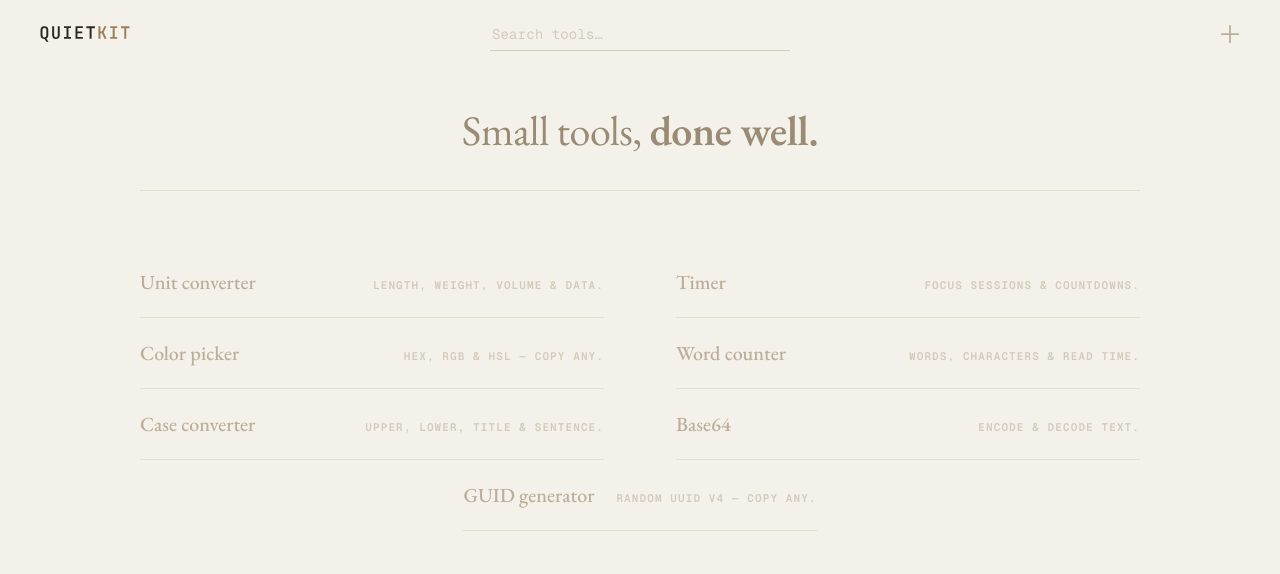
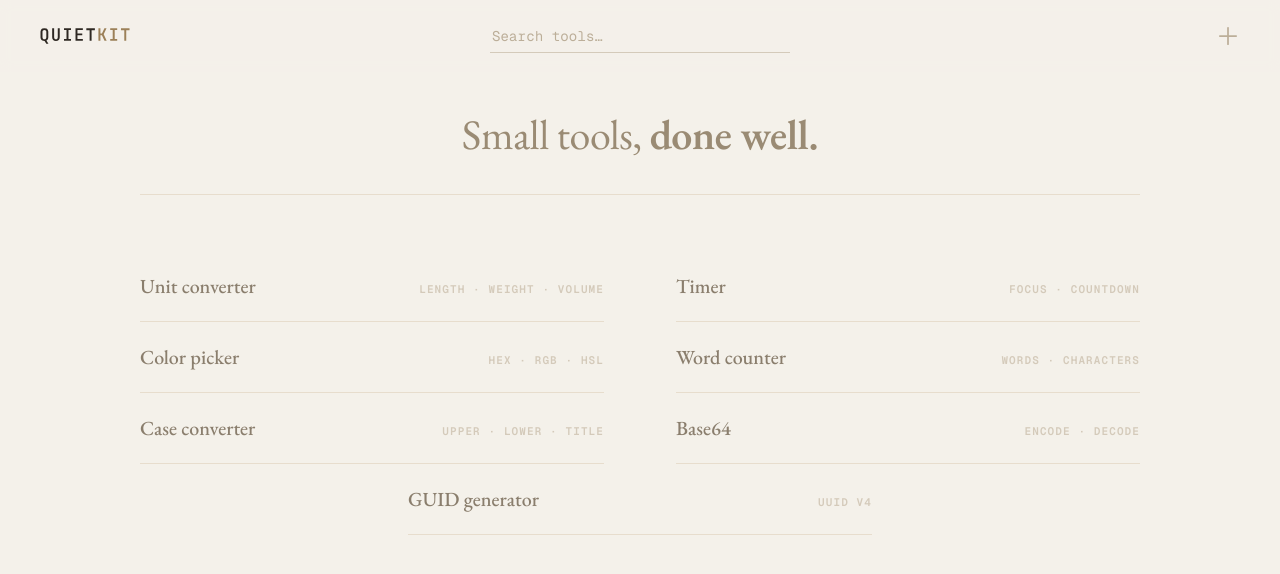
Before and after one commit to yvdmeij/Utilities, a Svelte app: page / in a window 1280 px wide. Shown: the top 574 px of the page. Built offline with nearby package versions, Linux system fonts and the light colour scheme.

Commit message:
Small design fixes

```diff
--- a/src/app.css
+++ b/src/app.css
@@ -60,10 +60,12 @@ textarea {
 .menu-trigger {
   position: relative;
   z-index: 45;
+  width: 40px;
+  height: 40px;
   display: inline-flex;
   align-items: center;
   justify-content: center;
-  padding: 4px;
+  padding: 0;
   border: none;
   cursor: pointer;
   background: transparent;
@@ -111,54 +113,79 @@ textarea {
 /* --- Compact pill menu (home) --- */
 .menu-pill {
   position: absolute;
-  top: calc(100% + 12px);
+  top: 0;
   right: 0;
   z-index: 40;
   display: flex;
   flex-direction: column;
-  align-items: flex-end;
-  gap: 10px;
-  transform-origin: top right;
-  animation: menu-pop var(--dur) var(--ease-out);
+  align-items: center;
+  gap: 2px;
+  /* top padding reserves the trigger's (×) slot so the icons stack below it */
+  padding: 42px 0 2px;
+  transform-origin: top center;
+  animation: pill-in var(--dur-slow) var(--ease-out) both;
+}
+.pill-item {
+  animation: pill-item-in var(--dur-slow) var(--ease-out) both;
+}
+.pill-item:nth-child(1) {
+  animation-delay: 60ms;
+}
+.pill-item:nth-child(2) {
+  animation-delay: 120ms;
+}
+@keyframes pill-in {
+  from {
+    opacity: 0;
+    transform: translateY(-6px);
+  }
+  to {
+    opacity: 1;
+    transform: translateY(0);
+  }
+}
+@keyframes pill-item-in {
+  from {
+    opacity: 0;
+    transform: translateY(-4px);
+  }
+  to {
+    opacity: 1;
+    transform: translateY(0);
+  }
+}
+@media (max-width: 760px) {
+  .menu-pill {
+    background: color-mix(in srgb, var(--surface-raised) 92%, transparent);
+    backdrop-filter: blur(16px) saturate(1.6);
+    -webkit-backdrop-filter: blur(16px) saturate(1.6);
+    border-radius: var(--r-lg);
+    box-shadow: 0 8px 32px -4px rgba(46, 40, 35, 0.14);
+  }
 }
 .pill-item {
   display: flex;
   align-items: center;
-  justify-content: flex-end;
+  justify-content: center;
+  width: 40px;
+  height: 40px;
   background: transparent;
   border: none;
   cursor: pointer;
-  color: var(--ink-2);
+  color: var(--ink);
+  border-radius: var(--r-md);
   transition: color var(--dur) var(--ease);
 }
 .pill-ico {
-  width: 36px;
-  height: 36px;
-  flex: none;
   display: flex;
   align-items: center;
   justify-content: center;
 }
 .pill-label {
-  max-width: 0;
-  overflow: hidden;
-  white-space: nowrap;
-  opacity: 0;
-  font-size: 14px;
-  font-weight: 500;
-  padding-right: 12px;
-  transition:
-    max-width var(--dur) var(--ease),
-    padding var(--dur) var(--ease),
-    opacity var(--dur) var(--ease);
+  display: none;
 }
 .pill-item:hover {
-  color: var(--ink);
-}
-.pill-item:hover .pill-label {
-  max-width: 140px;
-  padding-left: 16px;
-  opacity: 1;
+  color: var(--clay-strong);
 }
 @keyframes menu-pop {
   from {
@@ -393,7 +420,7 @@ textarea {
   color: var(--ink);
 }
 .search input::placeholder {
-  color: var(--ink-3);
+  color: var(--ink-2);
 }
 
 .content {
@@ -474,11 +501,11 @@ textarea {
   font-family: var(--font-serif);
   font-size: 20px;
   font-weight: 500;
-  color: var(--ink-2);
+  color: #8a7e6d;
   transition: color var(--dur) var(--ease);
 }
 .tool-row:hover .tool-row-name {
-  color: var(--ink);
+  color: color-mix(in srgb, #8a7e6d 75%, #000);
 }
 .tool-row-desc {
   flex: none;
@@ -511,13 +538,11 @@ textarea {
   /* A lone last item (odd count) spans both columns, centered */
   .tool-row:last-child:nth-child(odd) {
     grid-column: 1 / -1;
-    width: fit-content;
+    width: calc(50% - 36px);
     margin-inline: auto;
-    justify-content: center;
-    gap: 22px;
   }
   .tool-row:last-child:nth-child(odd):hover {
-    padding-left: 0;
+    padding-left: 12px;
   }
 }
 
--- a/src/lib/components/Menu.svelte
+++ b/src/lib/components/Menu.svelte
@@ -52,11 +52,9 @@
     {#if active === 'home'}
       <div class="menu-pill">
         <button class="pill-item" onclick={showSettings}>
-          <span class="pill-label">Settings</span>
           <span class="pill-ico"><Settings size={18} /></span>
         </button>
         <button class="pill-item" onclick={() => (open = false)}>
-          <span class="pill-label">About</span>
           <span class="pill-ico"><CircleHelp size={18} /></span>
         </button>
       </div>
--- a/src/lib/tools.ts
+++ b/src/lib/tools.ts
@@ -22,43 +22,43 @@ export const TOOLS: Tool[] = [
     id: 'converter',
     name: 'Unit converter',
     icon: Ruler,
-    desc: 'Length, weight, volume & data.',
+    desc: 'Length · Weight · Volume',
   },
   {
     id: 'timer',
     name: 'Timer',
     icon: Timer,
-    desc: 'Focus sessions & countdowns.',
+    desc: 'Focus · Countdown',
   },
   {
     id: 'color',
     name: 'Color picker',
     icon: Palette,
-    desc: 'Hex, RGB & HSL — copy any.',
+    desc: 'HEX · RGB · HSL',
   },
   {
     id: 'counter',
     name: 'Word counter',
     icon: Pilcrow,
-    desc: 'Words, characters & read time.',
+    desc: 'Words · Characters',
   },
   {
     id: 'case',
     name: 'Case converter',
     icon: CaseSensitive,
-    desc: 'Upper, lower, title & sentence.',
+    desc: 'Upper · Lower · Title',
   },
   {
     id: 'base64',
     name: 'Base64',
     icon: Binary,
-    desc: 'Encode & decode text.',
+    desc: 'Encode · Decode',
   },
   {
     id: 'guid',
     name: 'GUID generator',
     icon: Fingerprint,
-    desc: 'Random UUID v4 — copy any.',
+    desc: 'UUID v4',
     badge: 'New',
   },
 ];
```
